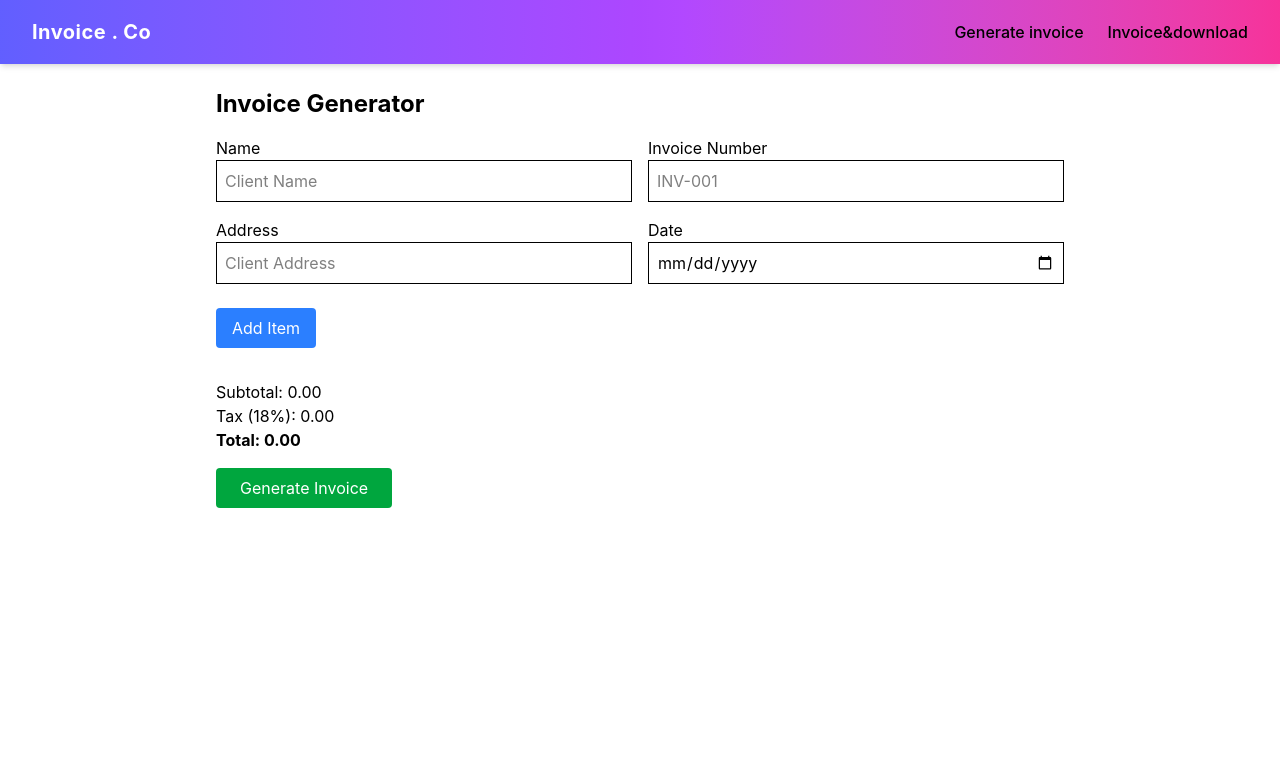
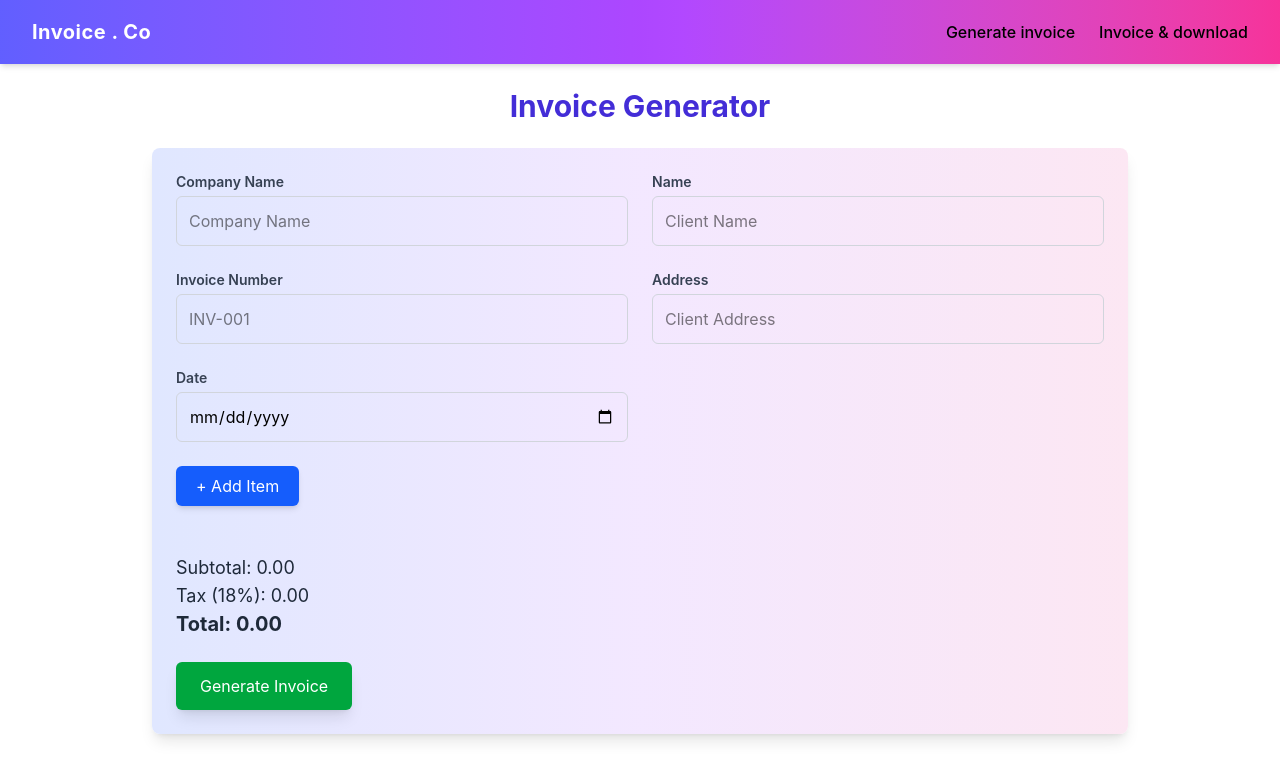
Before and after one commit to arrowatbreakneck/invoice.co, a React (Vite) app: page /Bill in a window 1280 px wide. Shown: the top 780 px of the page. Built offline with nearby package versions, Linux system fonts and the light colour scheme.

Commit message:
changes done in all components

```diff
--- a/src/components/Bill.jsx
+++ b/src/components/Bill.jsx
@@ -1,15 +1,15 @@
-import React, { useState,useContext } from "react";
+import React, { useState, useContext } from "react";
 import { useFormik } from "formik";
-import InvoiceScript from "./InvoiceandDownload";
 import { InvoiceContext } from "./InvoiceContext";
-
 
 const InvoiceForm = () => {
   const { setSubmittedInvoice } = useContext(InvoiceContext);
+  const[notification,setnotification] = useState(false);
   const taxRate = 0.18; // 18%
 
   const formik = useFormik({
     initialValues: {
+      company:"",
       name: "",
       address: "",
       invoiceNumber: "",
@@ -18,11 +18,35 @@ const InvoiceForm = () => {
     },
     onSubmit: (values) => {
       setSubmittedInvoice(values);
-      // <Bill submittedInvoice ={submittedInvoice}/>
-      // window.location.reload();
+      const hasAllValues =
+      values.company.trim() !== "" &&
+      values.name.trim() !== "" &&
+      values.address.trim() !== "" &&
+      values.invoiceNumber.trim() !== "" &&
+      values.date.trim() !== "" &&
+      values.items.length > 0 &&
+      values.items.every(
+        (item) =>
+          item.description.trim() !== "" &&
+          item.quantity > 0 &&
+          item.rate > 0
+      );
+
+    if (hasAllValues) {
+      setnotification(true);
+    } else {
+      setnotification(false);
+      alert("Please fill in all fields before generating the invoice.");
+    }
+
     },
   });
+//  const notify=()=>{
+//   if (hasValues){
+//     setSubmittedInvoice(true)
+//   }
 
+//  }
   const addItem = () => {
     formik.setFieldValue("items", [
       ...formik.values.items,
@@ -31,8 +55,7 @@ const InvoiceForm = () => {
   };
 
   const removeItem = (index) => {
-    const existingVal = formik.values.items
-    const updatedItems = [...existingVal];
+    const updatedItems = [...formik.values.items];
     updatedItems.splice(index, 1);
     formik.setFieldValue("items", updatedItems);
   };
@@ -45,50 +68,87 @@ const InvoiceForm = () => {
   const total = subtotal + tax;
 
   return (
-    <div className="p-6 max-w-4xl mx-auto">
-      <h1 className="text-2xl font-bold mb-4">Invoice Generator</h1>
+    <div className="p-6 max-w-5xl mx-auto ">
+      <h1 className="text-3xl font-bold mb-6 text-center text-indigo-700">
+        Invoice Generator
+      </h1>
 
-      <form onSubmit={formik.handleSubmit} className="space-y-4">
-        {/* Client Info */}
-        <div className="grid grid-cols-2 gap-4">
+      {
+        notification &&(
+          <div className="mb-4 p-4 rounded-md bg-green-100 border border-green-300 text-green-800 shadow-md">
+          ✅ Now you can view and download the invoice copy in the
+          <span className="font-semibold"> Invoice & Download </span> section.
+        </div>
+        )
+      }
+
+      <form
+        onSubmit={formik.handleSubmit}
+        className="space-y-6 bg-gradient-to-r from-indigo-100 via-purple-100 to-pink-100 p-6 rounded-lg shadow-lg"
+      >
+
+        <div className="grid grid-cols-1 md:grid-cols-2 gap-6">
+  <div>
+            <label className="block text-sm font-semibold text-gray-700 mb-1">
+              Company Name
+            </label>
+            <input
+              name="company"
+              value={formik.values.company}
+              onChange={formik.handleChange}
+              className="w-full p-3 rounded-md border border-gray-300 focus:ring-2 focus:ring-indigo-400 focus:outline-none"
+              placeholder="Company Name"
+            />
+          </div>
+
           <div>
-            <label>Name</label>
+            <label className="block text-sm font-semibold text-gray-700 mb-1">
+              Name
+            </label>
             <input
               name="name"
               value={formik.values.name}
               onChange={formik.handleChange}
-              className="border p-2 w-full"
+              className="w-full p-3 rounded-md border border-gray-300 focus:ring-2 focus:ring-indigo-400 focus:outline-none"
               placeholder="Client Name"
             />
           </div>
           <div>
-            <label>Invoice Number</label>
+            <label className="block text-sm font-semibold text-gray-700 mb-1">
+              Invoice Number
+            </label>
             <input
               name="invoiceNumber"
               value={formik.values.invoiceNumber}
               onChange={formik.handleChange}
-              className="border p-2 w-full"
+              className="w-full p-3 rounded-md border border-gray-300 focus:ring-2 focus:ring-indigo-400 focus:outline-none"
               placeholder="INV-001"
             />
           </div>
           <div>
-            <label>Address</label>
+            <label className="block text-sm font-semibold text-gray-700 mb-1">
+              Address
+            </label>
             <input
               name="address"
               value={formik.values.address}
               onChange={formik.handleChange}
-              className="border p-2 w-full"
+              className="w-full p-3 rounded-md border border-gray-300 focus:ring-2 focus:ring-indigo-400 focus:outline-none"
               placeholder="Client Address"
             />
           </div>
           <div>
-            <label>Date</label>
+            <label className="block text-sm font-semibold text-gray-700 mb-1">
+              Date
+            </label>
             <input
               type="date"
               name="date"
               value={formik.values.date}
               onChange={formik.handleChange}
-              className="border p-2 w-full"
+              className="w-full p-3 rounded-md border border-gray-300 focus:ring-2 focus:ring-indigo-400 focus:outline-none"
+              min="2010-01-01"
+              max={new Date(Date.now()+24*60*60*1000).toISOString().split("T")[0]}
             />
           </div>
         </div>
@@ -97,23 +157,23 @@ const InvoiceForm = () => {
         <button
           type="button"
           onClick={addItem}
-          className="bg-blue-500 text-white px-4 py-2 rounded mt-2"
+          className="bg-blue-600 hover:bg-blue-700 text-white px-5 py-2 rounded-md shadow-md transition duration-200"
         >
-          Add Item
+          + Add Item
         </button>
 
 
         {formik.values.items.map((item, index) => (
           <div
             key={index}
-            className="grid grid-cols-5 gap-2 mb-2 items-center"
+            className="grid grid-cols-1 sm:grid-cols-5 gap-3 mb-3 items-center"
           >
             <input
               name={`items.${index}.description`}
               value={item.description}
               onChange={formik.handleChange}
               placeholder="Description"
-              className="border p-2"
+              className="p-2 rounded-md border border-gray-300 focus:ring-2 focus:ring-purple-400 focus:outline-none"
             />
             <input
               type="number"
@@ -121,7 +181,8 @@ const InvoiceForm = () => {
               value={item.quantity}
               onChange={formik.handleChange}
               placeholder="Qty"
-              className="border p-2"
+              className="p-2 rounded-md border border-gray-300 focus:ring-2 focus:ring-purple-400 focus:outline-none"
+              min="1"
             />
             <input
               type="number"
@@ -129,15 +190,16 @@ const InvoiceForm = () => {
               value={item.rate}
               onChange={formik.handleChange}
               placeholder="Rate"
-              className="border p-2"
+              className="p-2 rounded-md border border-gray-300 focus:ring-2 focus:ring-purple-400 focus:outline-none"
+              min="1"
             />
-            <div className="p-2">
+            <div className="p-2 text-gray-700 font-semibold">
               {item.quantity * item.rate || 0}
             </div>
             <button
               type="button"
               onClick={() => removeItem(index)}
-              className="bg-red-500 text-white px-2 py-1 rounded"
+              className="bg-red-500 hover:bg-red-600 text-white px-3 py-1 rounded-md shadow-md transition duration-200"
             >
               Delete
             </button>
@@ -145,22 +207,21 @@ const InvoiceForm = () => {
         ))}
 
 
-        <div className="mt-4">
-          <p>Subtotal: {subtotal.toFixed(2)}</p>
-          <p>Tax (18%): {tax.toFixed(2)}</p>
-          <p className="font-bold">Total: {total.toFixed(2)}</p>
+        <div className="mt-6 text-gray-800">
+          <p className="text-lg">Subtotal: {subtotal.toFixed(2)}</p>
+          <p className="text-lg">Tax (18%): {tax.toFixed(2)}</p>
+          <p className="text-xl font-bold">Total: {total.toFixed(2)}</p>
         </div>
 
+
         <button
+
           type="submit"
-          className="bg-green-600 text-white px-6 py-2 rounded"
+          className="bg-green-600 hover:bg-green-700 text-white px-6 py-3 rounded-md shadow-lg transition duration-200 w-full md:w-auto"
         >
           Generate Invoice
         </button>
       </form>
-
-
-
     </div>
   );
 };
--- a/src/components/Navbar.jsx
+++ b/src/components/Navbar.jsx
@@ -1,9 +1,12 @@
 
+import { useState } from "react";
 import { Link } from "react-router-dom";
 
 const Navbar = () => {
+  const [isOpen, setIsOpen] = useState(false);
+
   return (
-    <nav className="bg-gradient-to-r from-indigo-500 via-purple-500 to-pink-500 shadow-md">
+    <nav className="bg-gradient-to-r from-indigo-500 via-purple-500 to-pink-500 shadow-md relative">
       <div className="max-w-7xl mx-auto px-4 sm:px-6 lg:px-8">
         <div className="flex justify-between h-16 items-center">
 
@@ -14,9 +17,51 @@ const Navbar = () => {
           </div>
 
 
-          <div className="flex space-x-6">
-           <Link to="/bill" className="text-black hover:text-white-200 font-medium transition duration-200">Generate invoice</Link>
-            <Link to="/InvoiceandDownload" className="text-black hover:text-white-200 font-medium transition duration-200">Invoice&download</Link>
+          <div className="flex lg:hidden relative">
+            <button
+              onClick={() => setIsOpen(!isOpen)}
+              className="text-purple focus:outline-none"
+            >
+              {isOpen ? (
+                <span className="text-2xl">X</span>
+              ) : (
+                <span className="text-2xl">☰</span>
+              )}
+            </button>
+
+
+            {isOpen && (
+              <div className="absolute top-full right-0 mt-2 w-48 bg-white rounded-md shadow-lg py-2 z-50">
+                <Link
+                  to="/bill"
+                  className="block px-4 py-2 text-black hover:bg-indigo-100 font-medium transition duration-200"
+                >
+                  Generate invoice
+                </Link>
+                <Link
+                  to="/InvoiceandDownload"
+                  className="block px-4 py-2 text-black hover:bg-indigo-100 font-medium transition duration-200"
+                >
+                  Invoice & download
+                </Link>
+              </div>
+            )}
+          </div>
+
+
+          <div className="hidden lg:flex space-x-6">
+            <Link
+              to="/bill"
+              className="text-black hover:text-white font-medium transition duration-200"
+            >
+              Generate invoice
+            </Link>
+            <Link
+              to="/InvoiceandDownload"
+              className="text-black hover:text-white font-medium transition duration-200"
+            >
+              Invoice & download
+            </Link>
           </div>
         </div>
       </div>
--- a/src/components/home.jsx
+++ b/src/components/home.jsx
@@ -1,13 +1,16 @@
 
     import React from "react";
-    import { Link } from "react-router-dom";
+import { Link } from "react-router-dom";
 
 const Home = () => {
   return (
-     <div className="flex items-center justify-center h-screen bg-gradient-to-r from-indigo-500 via-purple-500 to-pink-500">
-      <p className="text-3xl text-white text-center">
+    <div className="flex items-center justify-center min-h-screen bg-gradient-to-r from-indigo-500 via-purple-500 to-pink-500 px-4">
+      <p className="text-xl sm:text-2xl md:text-3xl lg:text-4xl text-white text-center leading-relaxed max-w-2xl">
         Welcome to the Home Page!{" "}
-        <Link to="/bill" className="text-yellow-300 font-bold hover:text-yellow-400">
+        <Link
+          to="/bill"
+          className="block sm:inline text-yellow-300 font-bold hover:text-yellow-400 mt-2 sm:mt-0"
+        >
           create a new bill
         </Link>
       </p>
@@ -15,4 +18,4 @@ const Home = () => {
   );
 };
 
-export default Home;
+export default Home
```
Also changed, not shown: src/components/InvoiceandDownload.jsx (+49 -39 lines).
